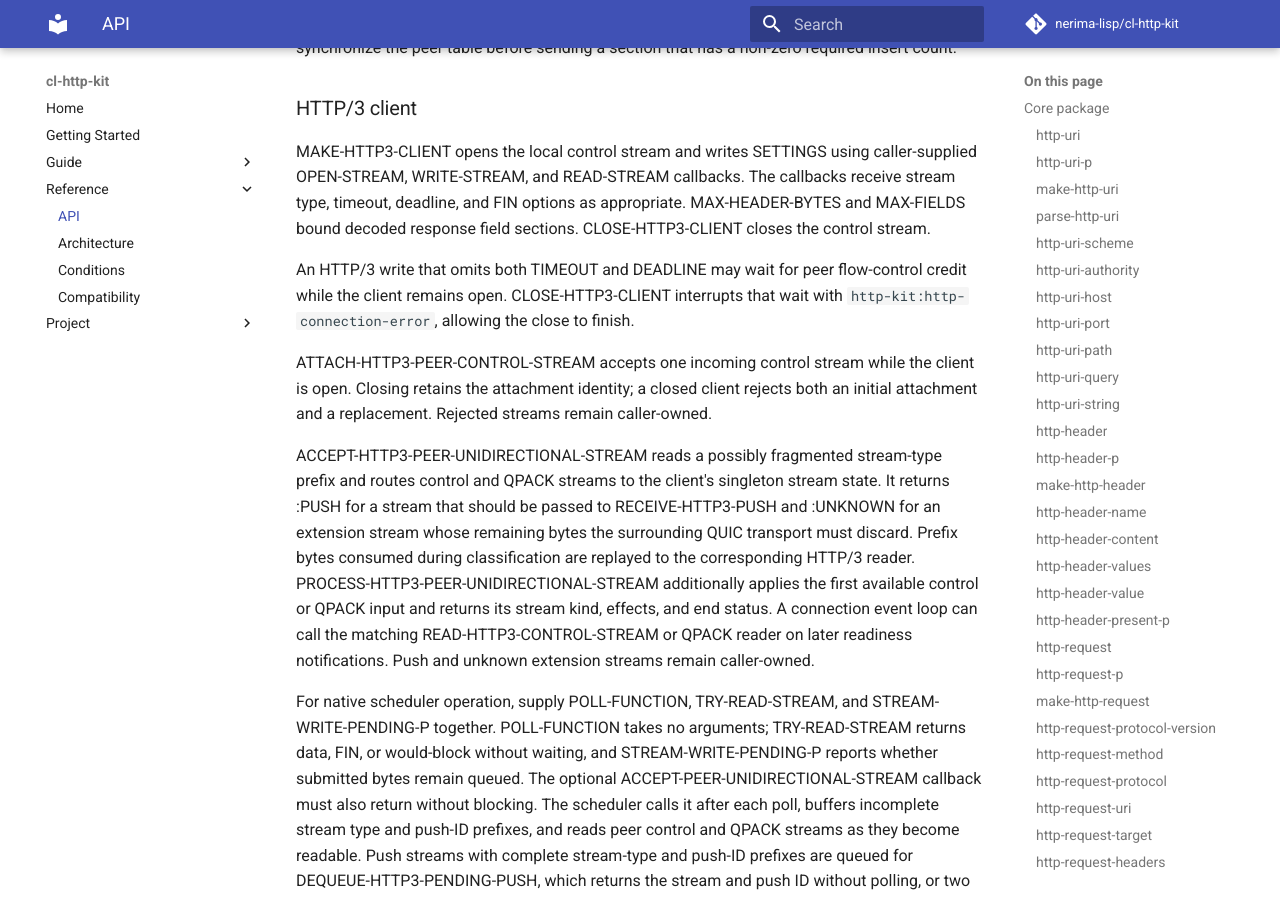
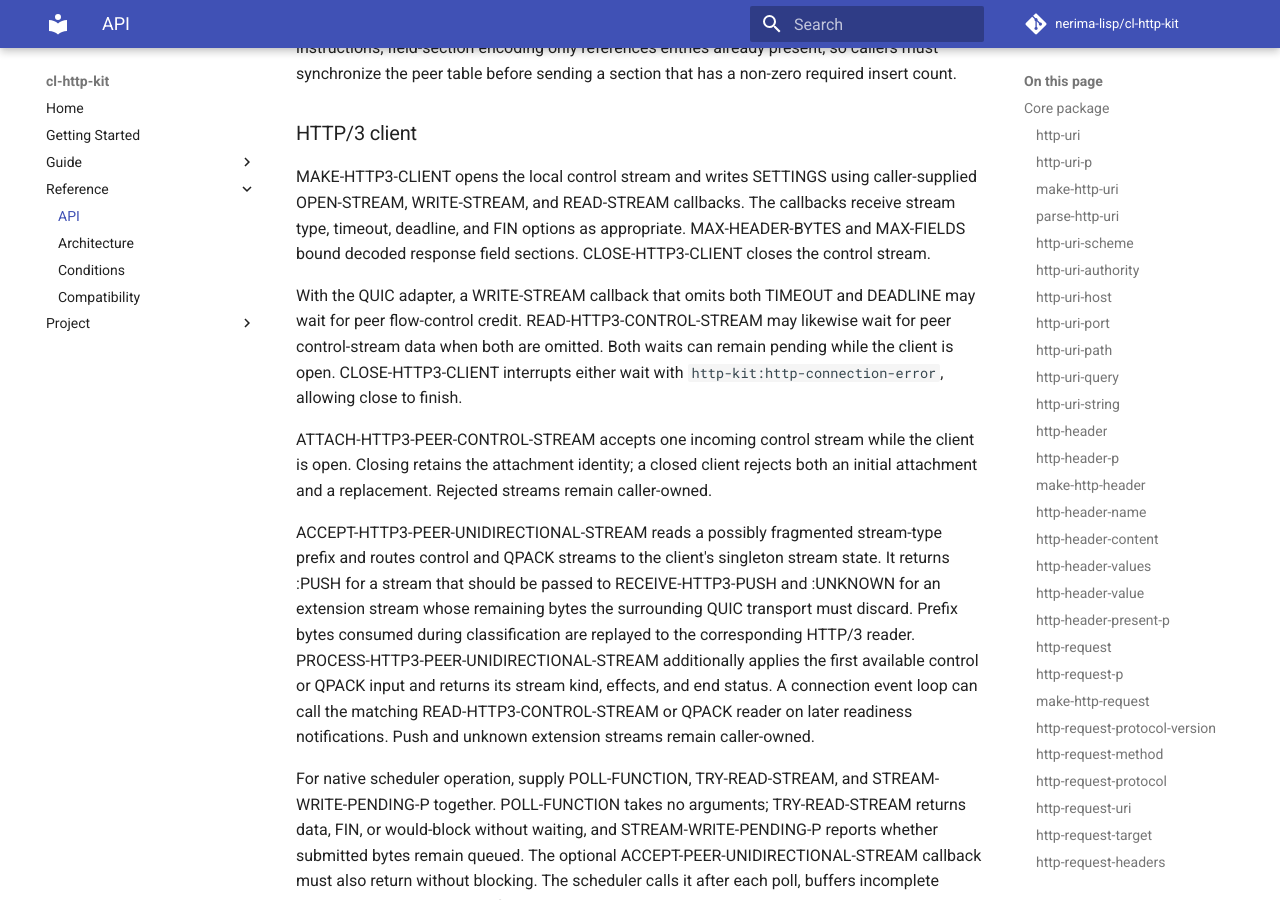
Before and after one commit to nerima-lisp/cl-http-kit, an MkDocs documentation site: the page built from docs/src/reference/api.md, in a window 1280 px wide and 900 px high, scrolled down 18297 px. Built offline with MkDocs 1.6.1 and Material for MkDocs 9.7.7, drawn with Linux system fonts in a browser that asks for light colours; comment, search, counter and statistics services are not loaded; some of the changed text lies outside the part shown.

Commit message:
fix(http3): interrupt timeoutless control reads on close

```diff
--- a/docs/src/reference/api.md
+++ b/docs/src/reference/api.md
@@ -796,10 +796,11 @@ callbacks receive stream type, timeout, deadline, and FIN options as
 appropriate. MAX-HEADER-BYTES and MAX-FIELDS bound decoded response field
 sections. CLOSE-HTTP3-CLIENT closes the control stream.
 
-An HTTP/3 write that omits both TIMEOUT and DEADLINE may wait for peer
-flow-control credit while the client remains open. CLOSE-HTTP3-CLIENT
-interrupts that wait with `http-kit:http-connection-error`, allowing the
-close to finish.
+With the QUIC adapter, a WRITE-STREAM callback that omits both TIMEOUT and
+DEADLINE may wait for peer flow-control credit. READ-HTTP3-CONTROL-STREAM may
+likewise wait for peer control-stream data when both are omitted. Both waits can
+remain pending while the client is open. CLOSE-HTTP3-CLIENT interrupts either
+wait with `http-kit:http-connection-error`, allowing close to finish.
 
 ATTACH-HTTP3-PEER-CONTROL-STREAM accepts one incoming control stream while the
 client is open. Closing retains the attachment identity; a closed client
```
Also changed, not shown: other parts of docs/src/reference/api.md (+3 -3 lines), 3 other files.
